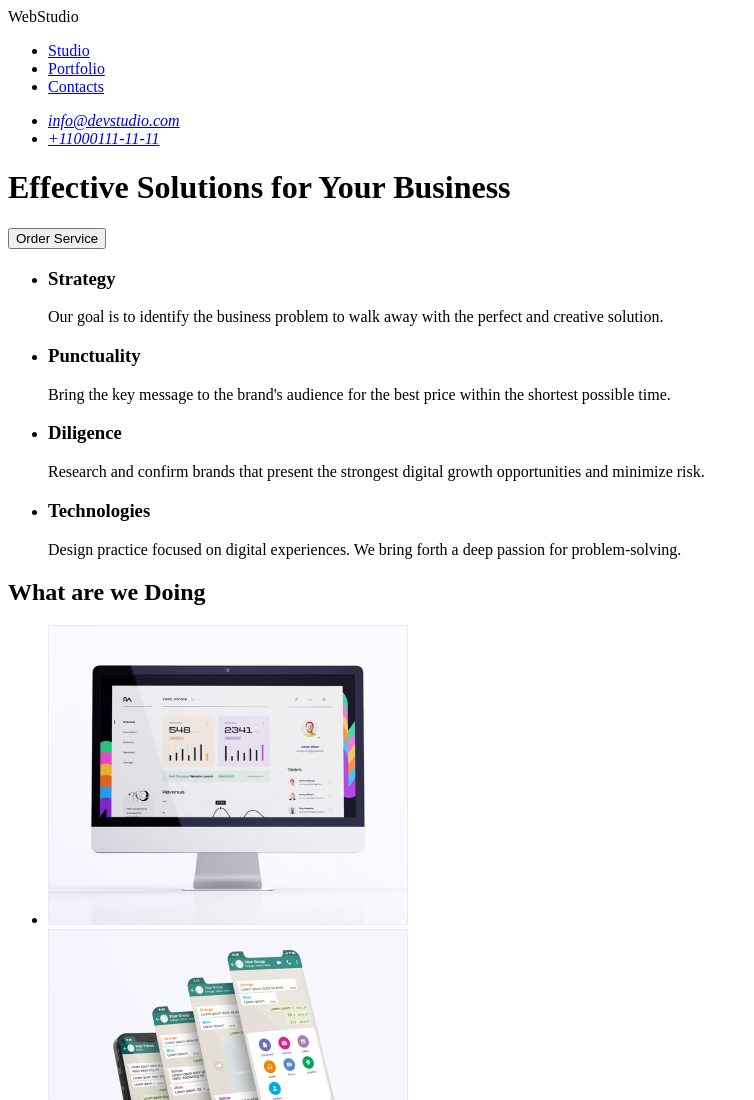
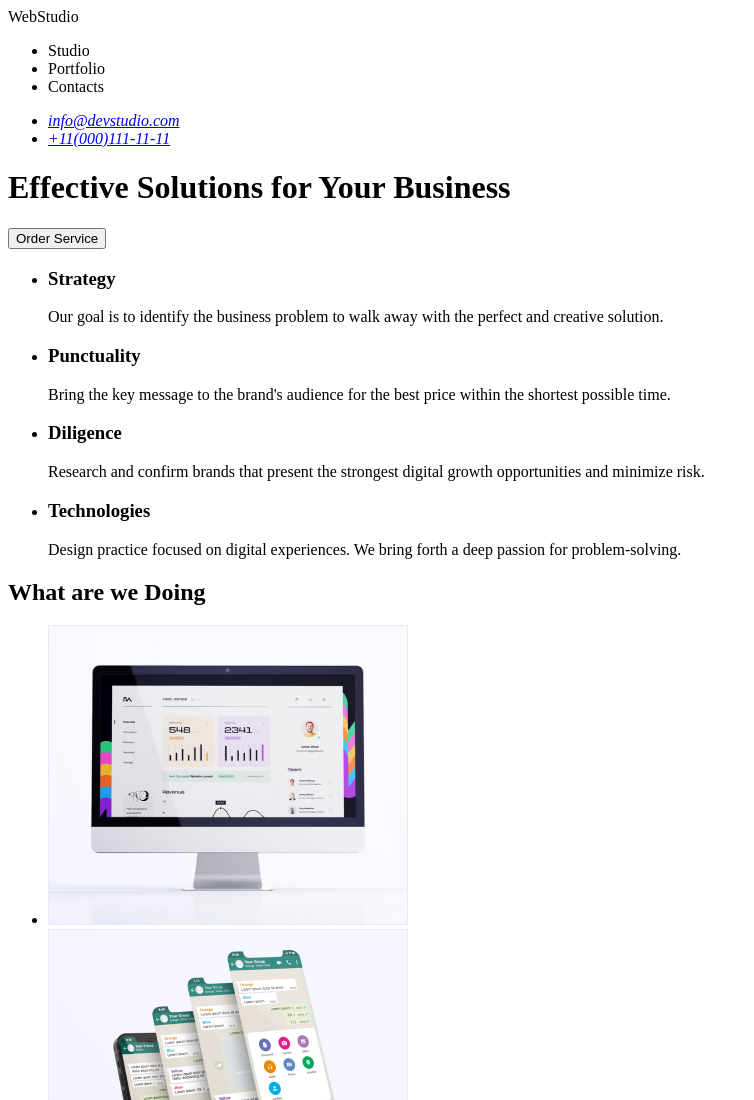
Before and after one commit to RSIAPNO78/goit-markup-hw-01, a plain HTML site: page index.html in a window 1280 px wide. Shown: the top 1100 px of the page, without its empty margins (0-754 px from the left). Drawn offline with Linux system fonts and the light colour scheme.

Commit message:
Update index.html third

```diff
--- a/index.html
+++ b/index.html
@@ -12,15 +12,15 @@
 
         <nav>
            <ul>
-            <li><a href="index.html">Studio</a></li>
-            <li><a href="index.html">Portfolio</a></li>
-            <li><a href="index.html">Contacts</a></li>
+            <li><a>Studio</a></li>
+            <li><a>Portfolio</a></li>
+            <li><a>Contacts</a></li>
            </ul>
         </nav>
         <address>
            <ul>
              <li><a href="mailto:info@devstudio.com">info@devstudio.com</a></li>
-             <li><a href="tel:+110001111111">+11000111-11-11</a></li>
+             <li><a href="tel:+110001111111">+11(000)111-11-11</a></li>
            </ul>
         </address>
 
@@ -58,7 +58,7 @@
             </ul>
         </section>
 
-        <!--section3-->
+        <!--section1-->
             <h2>What are we Doing</h2>
 
             <ul>
@@ -67,7 +67,7 @@
                 <li><img class="rectangle" src="./images/img3.jpg" alt="Research" width="360"></li>
             </ul>
 
-        <!--section 4-->
+        <!--section 2-->
                 <h2>Our Team</h2>
 
         <section class="image">
@@ -100,7 +100,7 @@
             </ul>
 
     </main>
-
+    <!--section3-->
 
    <footer>
     WebStudio
```
